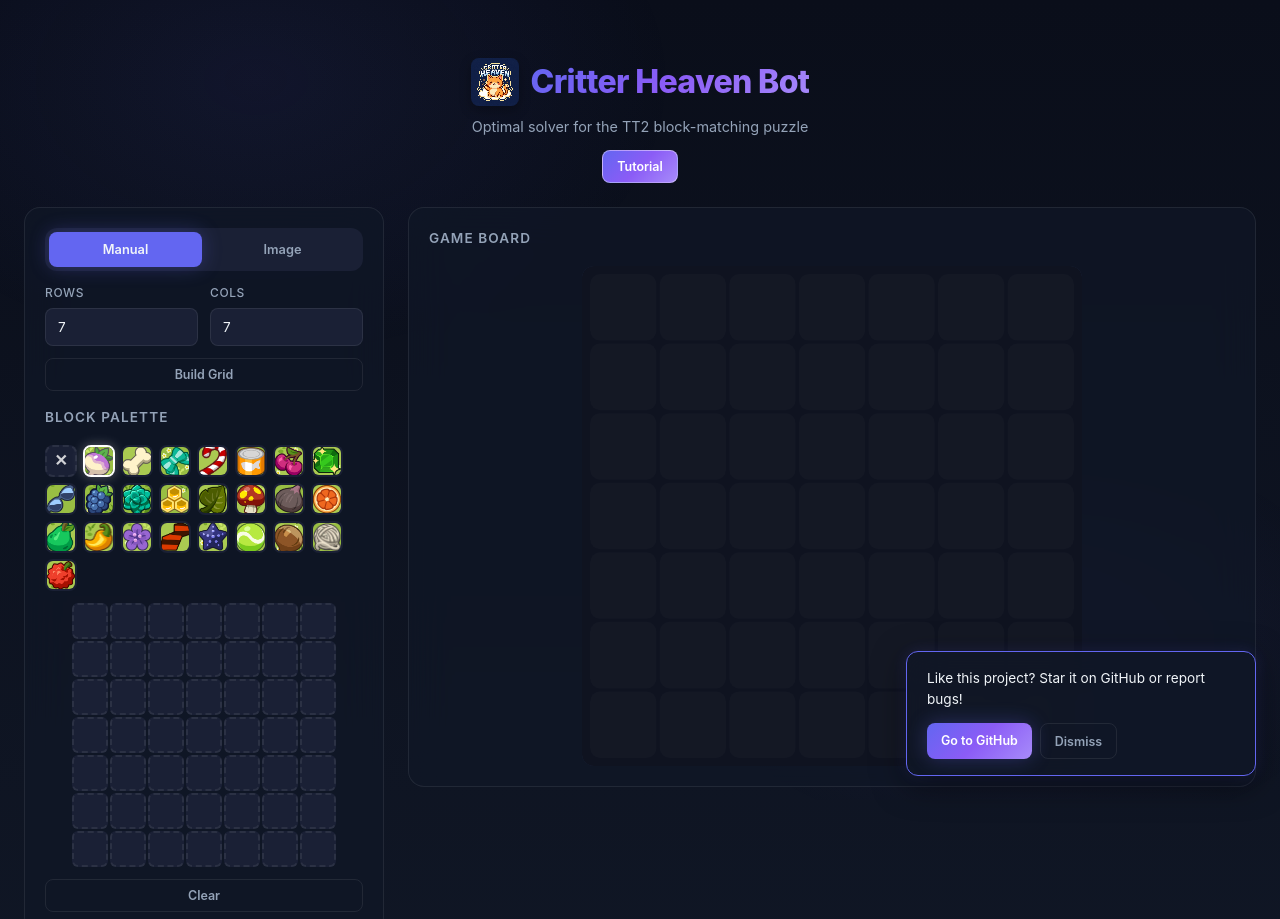
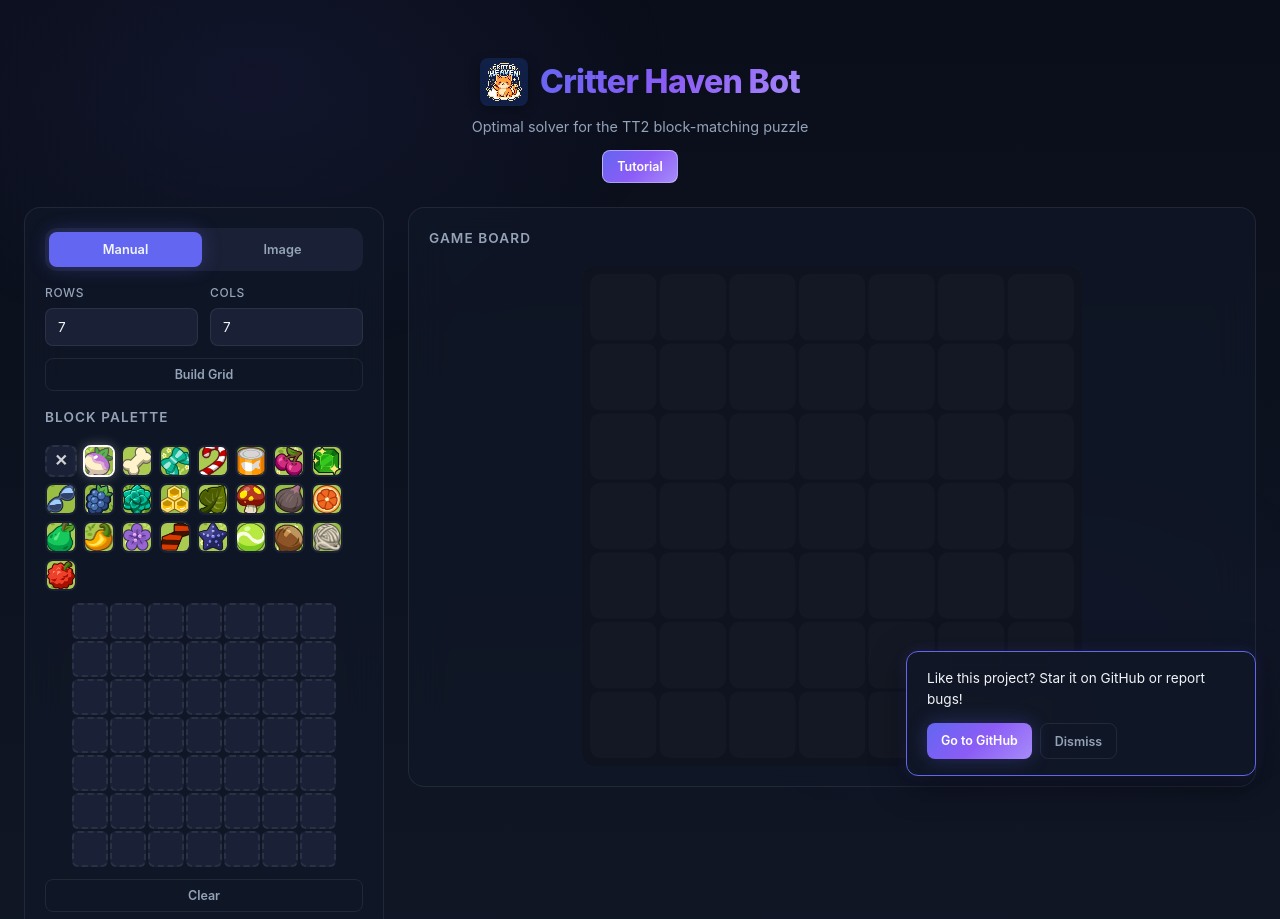
Before and after one commit to Jokskuyy/tap-titan-critter-haven, a plain HTML site: page index.html in a window 1280 px wide. Shown: the top 919 px of the page. Drawn offline with Linux system fonts and the light colour scheme.

Commit message:
chore: rename Critter Heaven to Critter Haven

```diff
--- a/css/style.css
+++ b/css/style.css
@@ -1,5 +1,5 @@
 /* ============================================
-   Critter Heaven Bot — Design System
+   Critter Haven Bot — Design System
    Dark mode, glassmorphism, premium aesthetic
    ============================================ */
 
--- a/index.html
+++ b/index.html
@@ -6,8 +6,8 @@
   <meta name="viewport" content="width=device-width, initial-scale=1.0">
   <meta http-equiv="Content-Security-Policy" content="default-src 'self'; img-src 'self' data: blob:; script-src 'self' 'unsafe-inline'; style-src 'self' 'unsafe-inline' https://fonts.googleapis.com; font-src https://fonts.gstatic.com; worker-src 'self';">
   <meta name="description"
-    content="Critter Heaven Bot — Optimal solver for the Tap Titans 2 block-matching puzzle minigame. Upload a screenshot or build your grid manually, and find the minimum taps to clear.">
-  <title>Critter Heaven Bot — TT2 Puzzle Solver</title>
+    content="Critter Haven Bot — Optimal solver for the Tap Titans 2 block-matching puzzle minigame. Upload a screenshot or build your grid manually, and find the minimum taps to clear.">
+  <title>Critter Haven Bot — TT2 Puzzle Solver</title>
   <link rel="icon" type="image/png" href="imgs/logo.png">
   <link rel="stylesheet" href="css/style.css">
 </head>
@@ -18,8 +18,8 @@
     <!-- Header -->
     <header>
       <div style="display: flex; align-items: center; justify-content: center; gap: 12px; margin-bottom: 8px;">
-        <img src="imgs/logo.png" alt="Critter Heaven Logo" style="width: 48px; height: 48px; border-radius: 8px; image-rendering: pixelated; box-shadow: 0 4px 12px rgba(0,0,0,0.3);">
-        <h1 style="margin-bottom: 0;">Critter Heaven Bot</h1>
+        <img src="imgs/logo.png" alt="Critter Haven Logo" style="width: 48px; height: 48px; border-radius: 8px; image-rendering: pixelated; box-shadow: 0 4px 12px rgba(0,0,0,0.3);">
+        <h1 style="margin-bottom: 0;">Critter Haven Bot</h1>
       </div>
       <p class="subtitle">Optimal solver for the TT2 block-matching puzzle</p>
       <div style="margin-top: 12px;">
@@ -191,7 +191,7 @@
       <div class="modal-body">
         <p><strong>Option 1: Image Recognition</strong></p>
         <ul>
-          <li>Take a screenshot of the Critter Heaven grid in Tap Titans 2.</li>
+          <li>Take a screenshot of the Critter Haven grid in Tap Titans 2.</li>
           <li>Go to the <strong>Image</strong> tab and upload the screenshot (or just paste it anywhere with Ctrl+V).</li>
           <li>Crop the image so only the grid blocks are visible (no borders or scores).</li>
           <div style="margin: 8px 0;">
@@ -221,7 +221,7 @@
   <div id="github-toast" class="toast">
     <p>Like this project? Star it on GitHub or report bugs!</p>
     <div class="toast-actions">
-      <a href="https://github.com/Jokskuyy/tap-titan-critter-heaven" target="_blank" class="btn btn-sm btn-primary">Go to GitHub</a>
+      <a href="https://github.com/Jokskuyy/tap-titan-critter-haven" target="_blank" class="btn btn-sm btn-primary">Go to GitHub</a>
       <button id="btn-close-toast" class="btn btn-sm btn-outline">Dismiss</button>
     </div>
   </div>
--- a/js/grid-engine.js
+++ b/js/grid-engine.js
@@ -1,5 +1,5 @@
 /**
- * Critter Heaven Bot — Grid Engine
+ * Critter Haven Bot — Grid Engine
  * Pure game logic functions for the block-matching puzzle.
  *
  * Grid representation: 2D array grid[row][col] = blockType (integer)
--- a/js/image-processor.js
+++ b/js/image-processor.js
@@ -1,5 +1,5 @@
 /**
- * Critter Heaven Bot — Image Processor v2
+ * Critter Haven Bot — Image Processor v2
  * Template matching using reference block images.
  *
  * Approach: for each grid cell in the screenshot, resize + compare against
--- a/js/solver-worker.js
+++ b/js/solver-worker.js
@@ -1,5 +1,5 @@
 /**
- * Critter Heaven Bot — Solver Web Worker
+ * Critter Haven Bot — Solver Web Worker
  * DFS solver with pruning, memoization, and greedy fallback.
  *
  * Messages IN:  { type: 'solve', grid: number[][], timeLimit: number }
```
Also changed, not shown: README.md.
